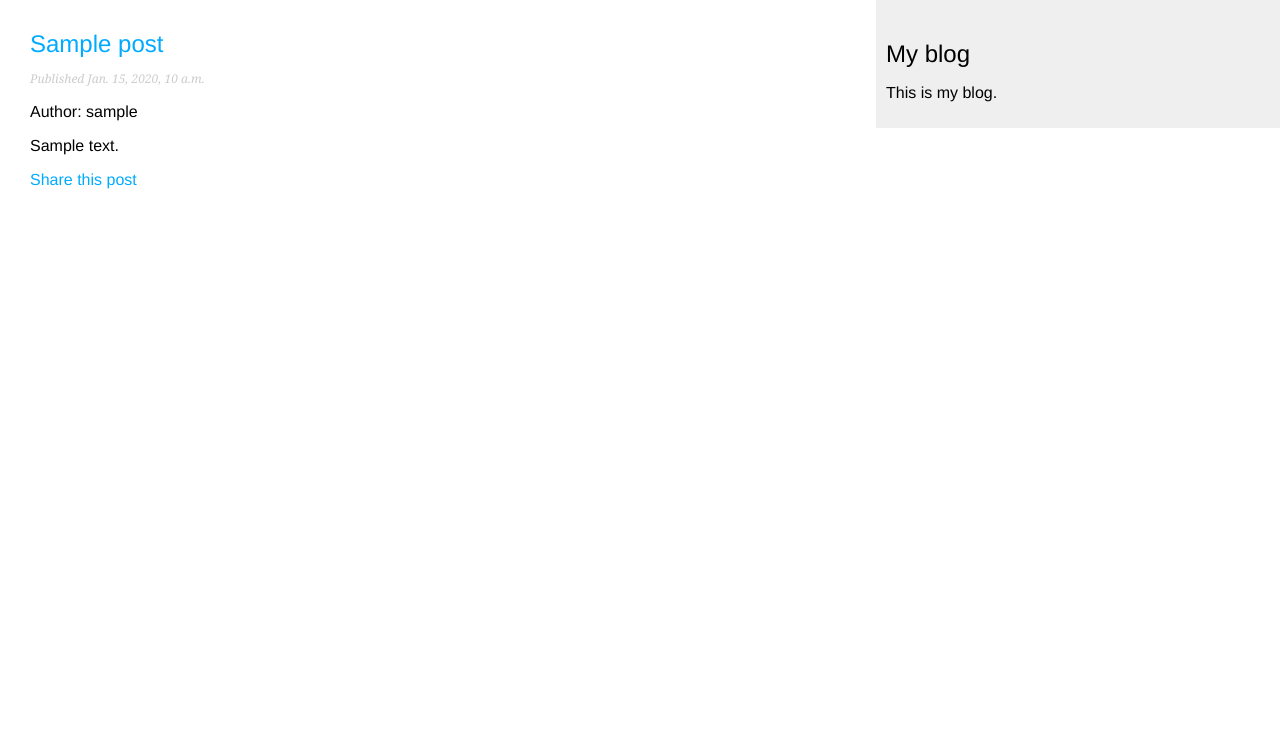
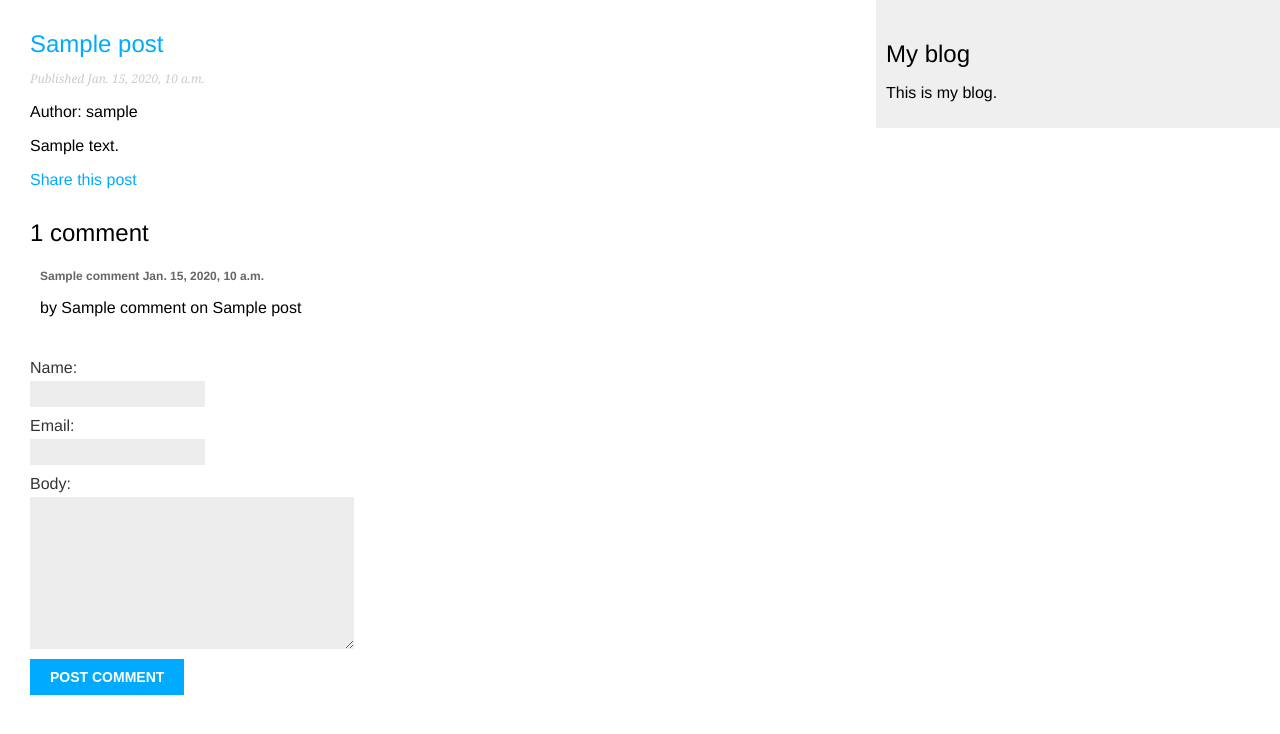
Before and after one commit to iankigen/we_share, a Django app: a page that uses templates/blog/post/detail.html in a window 1280 px wide. Shown: the top 734 px of the page. Run offline with Django 3.2, Linux system fonts and the light colour scheme; tables that the repository leaves empty hold one stand-in row (values such as "Sample post").

Commit message:
chore: add comments post details page

```diff
--- a/templates/blog/post/detail.html
+++ b/templates/blog/post/detail.html
@@ -6,7 +6,7 @@
     <h2>
         <a href="{{ post.get_absolute_url }}">{{ post.title }}</a>
     </h2>
-     <p class="date">
+    <p class="date">
         Published {{ post.publish }}
     </p>
     <p>
@@ -20,4 +20,28 @@
             Share this post
         </a>
     </p>
+
+    {% with comments.count as total_comments %}
+        <h2>{{ total_comments }} comment{{ total_comments|pluralize }}</h2>
+    {% endwith %}
+    {% for comment in comments %}
+        <div class="comment">
+            <p class="info">
+                {{ comment.name }}
+                {{ comment.created }}
+            </p>
+            {{ comment|linebreaks }}
+        </div>
+    {% empty %}
+        <p>Be the first to comment.</p>
+    {% endfor %}
+
+    {% if new_comment %}
+        <p>Your comment has been added.</p>
+    {% endif %}
+    <form action="" method="post">
+        {{ comment_form.as_p }}
+        {% csrf_token %}
+        <input type="submit" value="Post comment">
+    </form>
 {% endblock %}
```
